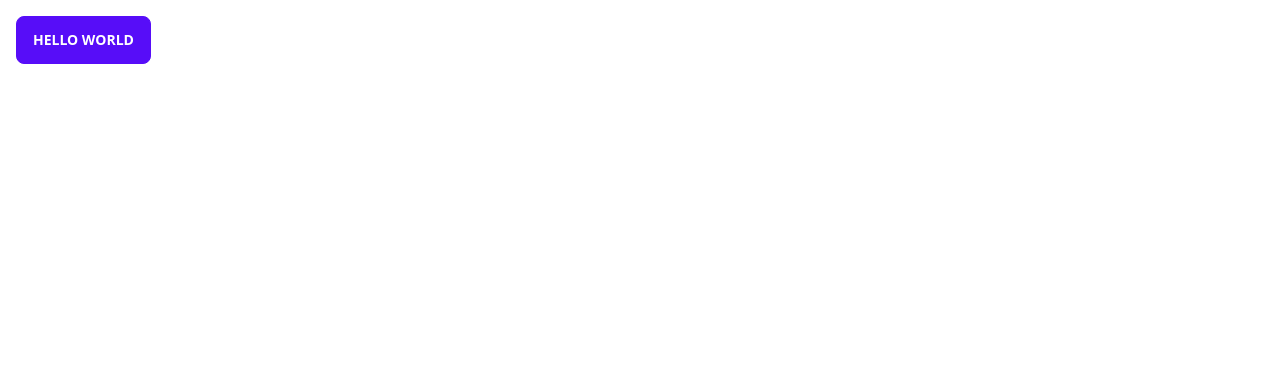
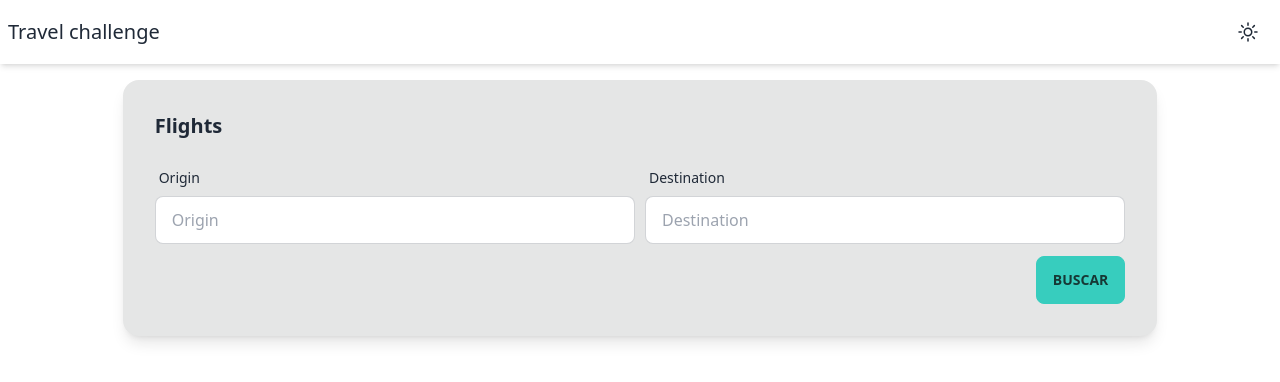
Before and after one commit to pocho50/Travel-Challenge, a Vue app: page / in a window 1280 px wide. Shown: the top 382 px of the page. Built offline with nearby package versions, Linux system fonts and the light colour scheme.

Commit message:
feat: search form

```diff
--- a/src/App.vue
+++ b/src/App.vue
@@ -1,8 +1,12 @@
 <script setup lang="ts">
-import { RouterLink, RouterView } from 'vue-router'
+import { RouterView } from 'vue-router'
+import TheNavbar from './components/TheNavbar.vue';
 </script>
 
 <template>
+  <TheNavbar />
+  <main class="container mx-auto w-5/6  p-4">
+    <RouterView />
+  </main>
 
-  <RouterView />
 </template>
--- /dev/null
+++ b/src/components/SearchForm.vue
@@ -0,0 +1,41 @@
+<script setup lang="ts">
+import AppButton from '@/components/AppButton.vue'
+import { ref } from 'vue';
+
+const props = defineProps<{
+    loading?: boolean
+}>()
+
+</script>
+
+<template>
+    <div class="card bg-base-300 shadow-lg">
+        <div class="card-body">
+            <h2 class="card-title">Flights</h2>
+            <form>
+                <div class="flex  flex-wrap  flex-row mt-3 gap-x-2.5 ">
+                    <div class="flex-auto ">
+                        <label class="label">
+                            <span class="label-text">Origin</span>
+                        </label>
+                        <input type="text" placeholder="Origin" class="text-base-content input input-bordered w-full" />
+                    </div>
+
+                    <div class="flex-auto ">
+                        <label class="label">
+                            <span class="label-text">Destination</span>
+                        </label>
+                        <input type="text" placeholder="Destination"
+                            class="text-base-content input input-bordered w-full" />
+                    </div>
+                </div>
+
+                <div class="card-actions justify-end mt-3">
+                    <AppButton :loading="loading" type="submit" class="btn-accent">
+                        Buscar
+                    </AppButton>
+                </div>
+            </form>
+        </div>
+    </div>
+</template>
--- a/src/views/HomeView.vue
+++ b/src/views/HomeView.vue
@@ -1,8 +1,8 @@
 <script setup lang="ts">
+import SearchForm from '@/components/SearchForm.vue'
+
 </script>
 
 <template>
-  <main>
-    <button class="btn btn-primary m-4">Hello world</button>
-  </main>
+  <SearchForm />
 </template>
```
